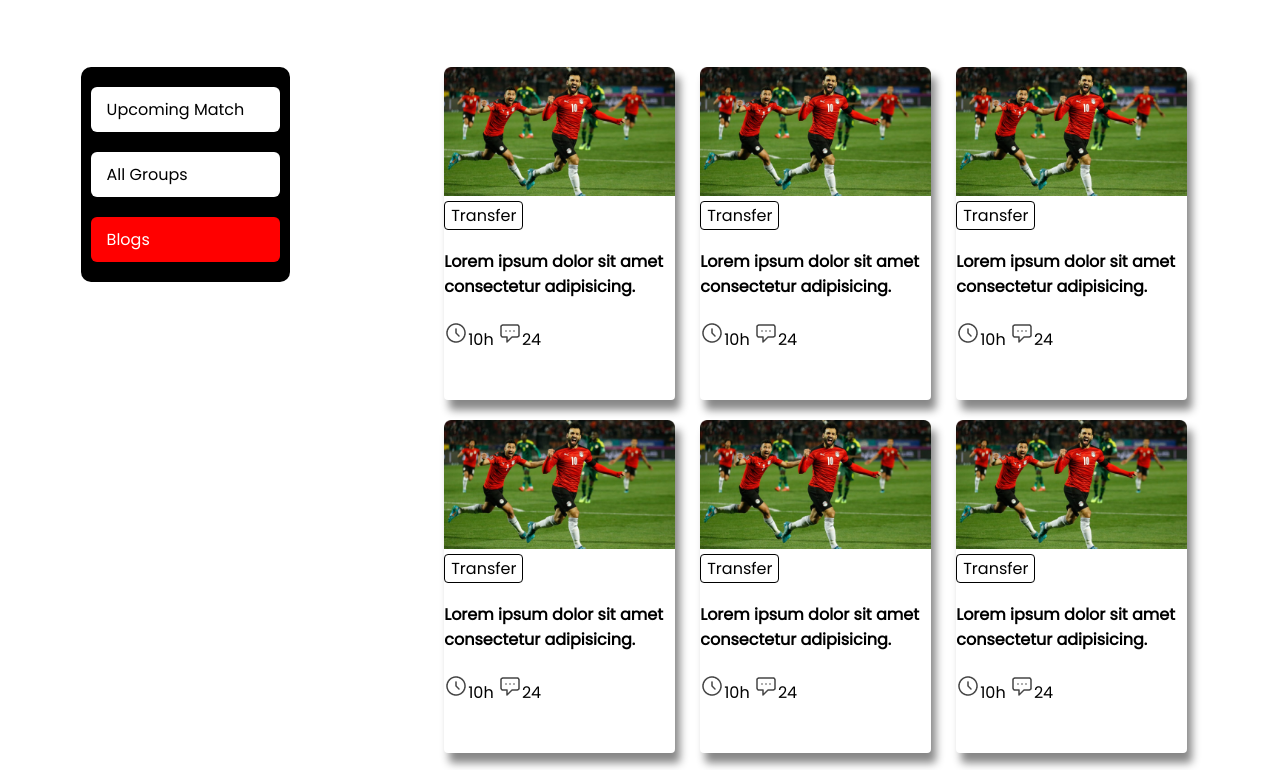
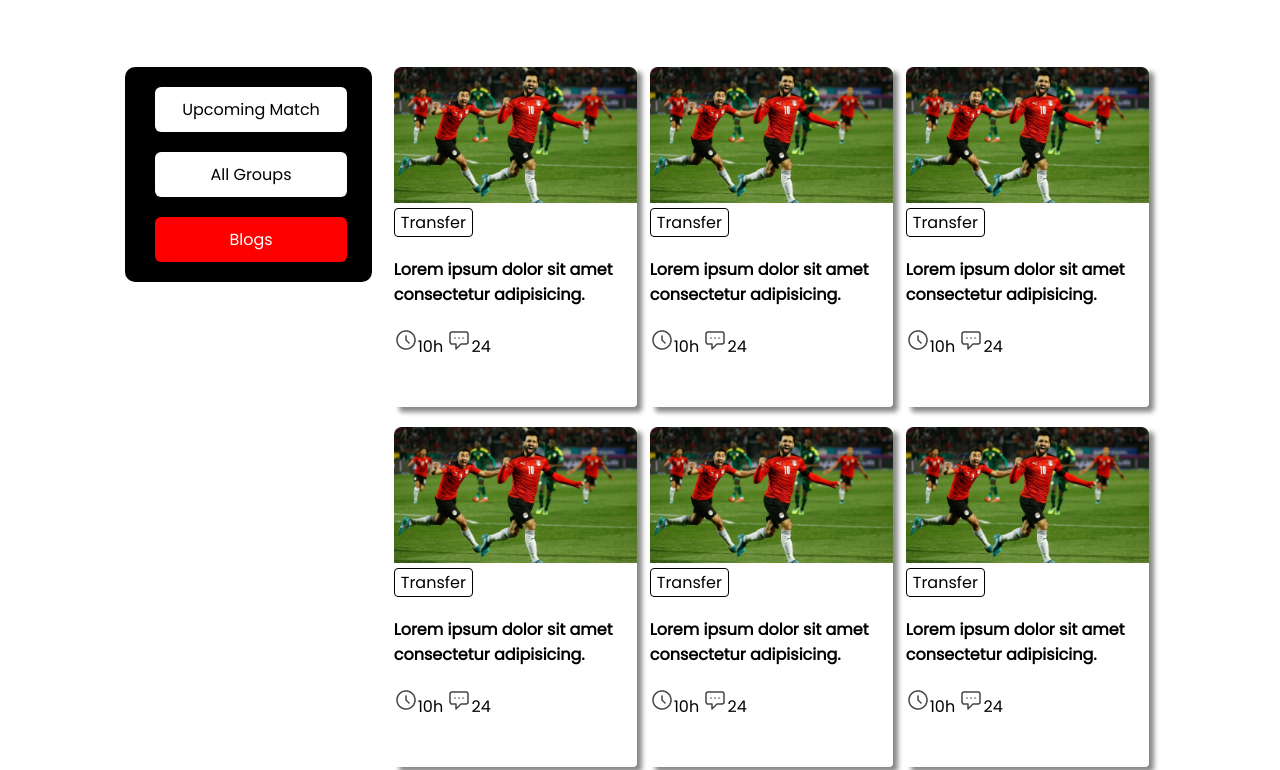
Before and after one commit to mehedi-hasan22/World-Cup-Website, a plain HTML site: page index.html in a window 1280 px wide. Shown: the part 430-1200 px from the top of the page. Drawn offline with Linux system fonts and the light colour scheme.

Commit message:
changed css

```diff
--- a/style.css
+++ b/style.css
@@ -9,7 +9,7 @@ body {
 .aside-section {
     display: inline-flex;
     flex-direction: row;
-    justify-content: space-around;
+    justify-content: center;
     width: auto;
 }
 
@@ -31,7 +31,7 @@ p {
 --------------------*/
 
 .banner {
-    width: 85%;
+    width: 80%;
     height: auto;
     margin: 60px auto;
     background-color: black;
@@ -81,18 +81,19 @@ h1 {
     padding: 0 10px;
     background-color: black;
     border-radius: 10px;
+    padding-right: 5px;
 }
 
 .aside-link {
     display: block;
     height: auto;
-    width: ;
-    margin: 20px auto;
+    margin: 20px;
     text-decoration: none;
     color: black;
     background-color: white;
     border-radius: 6px;
-    padding: 10px 16px;
+    padding: 10px 20px;
+    text-align: center;
 }
 
 .aside-blogs {
@@ -113,14 +114,15 @@ h1 {
     display: grid;
     grid-template-columns: repeat(3, 1fr);
     justify-items: center;
+    margin-left: 30px;
 }
 
 .blogs {
     height: auto;
-    width: 90%;
+    width: 95%;
     border-radius: 4px;
     margin: 10px 0;
-    box-shadow: 5px 10px 8px #888888;
+    box-shadow: 5px 5px 5px #888888;
 }
 
 .blog img {
```
